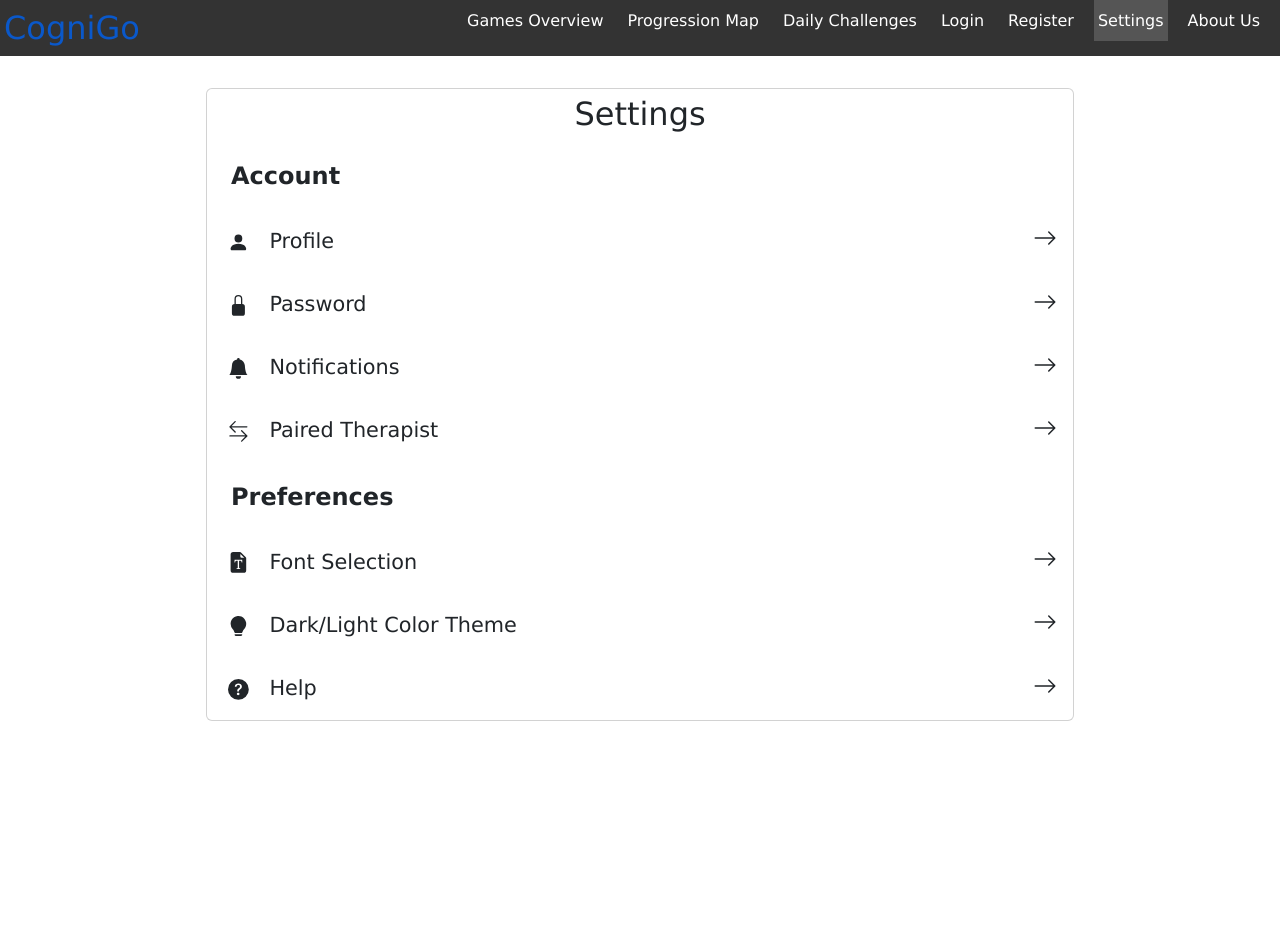
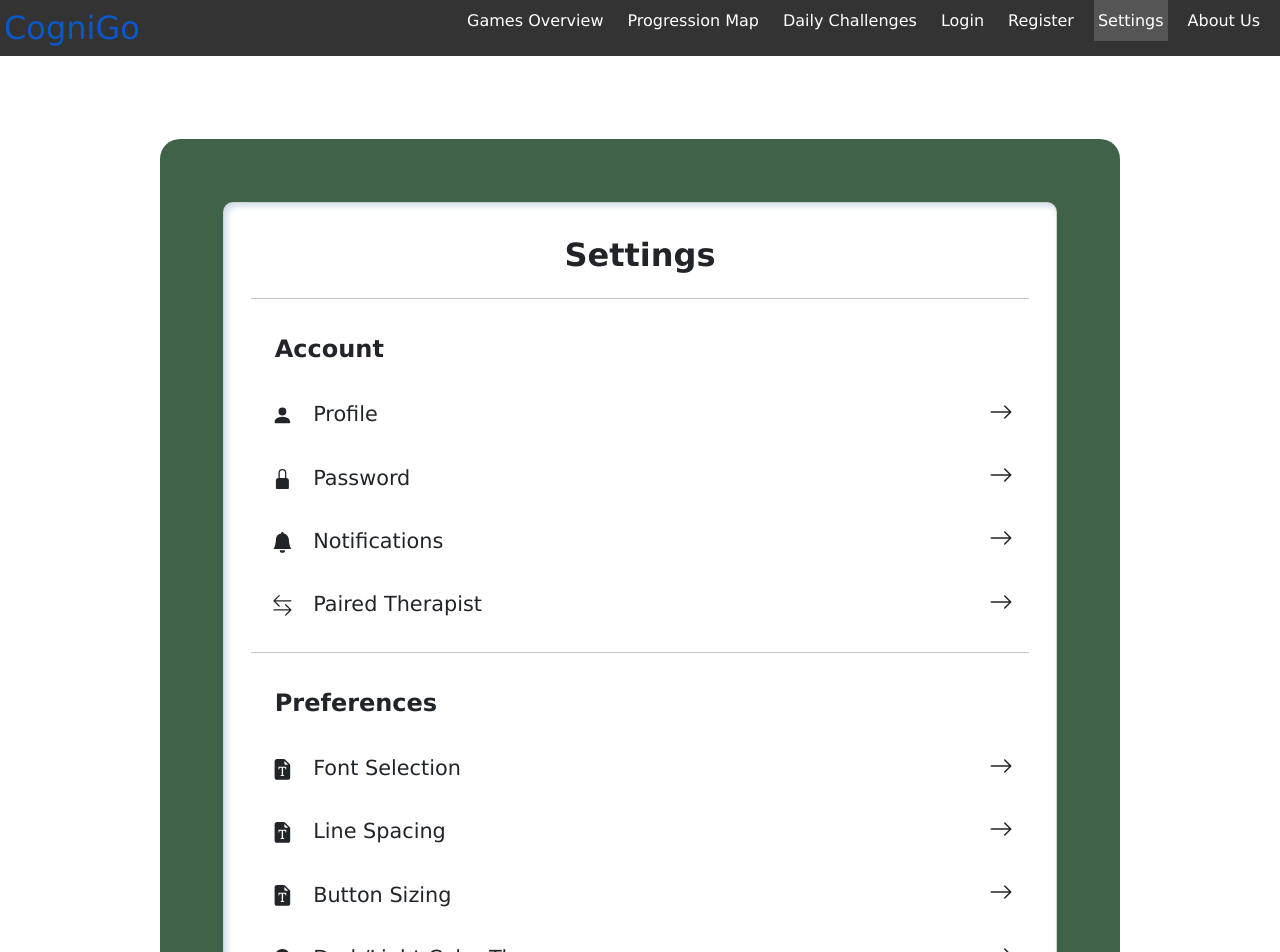
Before and after one commit to chloehylaw/cognigo, a React (Create React App) app: page /settings in a window 1280 px wide. Shown: the top 952 px of the page. Before the commit the page ends 800 px from the top, so only its background shows below. Built offline with nearby package versions, Linux system fonts and the light colour scheme.

Commit message:
made changes for consistency

```diff
--- a/src/components/Setting.js
+++ b/src/components/Setting.js
@@ -4,9 +4,11 @@ import Container from 'react-bootstrap/Container';
 import Row from 'react-bootstrap/Row';
 import Col from 'react-bootstrap/Col';
 export default function Setting() {
-    return <Container>
-     <Card style={{ marginLeft:'7em', marginRight:'7em', marginTop:'2em', textAlign:'center'}}>
-        <Card.Title style={{fontSize:'2em', marginTop:'0.2em'}}>Settings</Card.Title>
+    return <div className='containerDiv'>
+        <Container className='gridContainerDiv' style={{ maxWidth: "60em"}}>
+     <Card className='dashSection' style={{ margin:'2em', textAlign:'center'}}>
+        <Card.Title style={{fontSize:'2em', marginTop:'0.2em'}}><strong>Settings</strong></Card.Title>
+        <hr style={{width: "100%"}}/>
 <Row style={{marginBottom:'1em', marginTop:'1em'}}>
     <Col style={{marginLeft:'1em', textAlign:'left', fontSize:'150%', fontWeight:'bold'}}>Account</Col>
     <Col></Col>
@@ -27,12 +29,21 @@ export default function Setting() {
     <Col style={{marginLeft:'1em', textAlign:'left', fontSize:'130%'}}><BsArrowLeftRight style={{marginRight:'1em'}}></BsArrowLeftRight>Paired Therapist</Col>
     <Col style={{textAlign:'right', marginRight:'1em'}}><BsArrowRight style={{fontSize:'150%'}}></BsArrowRight></Col>
 </Row>
+<hr style={{width: "100%"}}/>
 <Row style={{marginBottom:'1em', marginTop:'1em'}}>
     <Col style={{marginLeft:'1em', textAlign:'left', fontSize:'150%', fontWeight:'bold'}}>Preferences</Col>
     <Col></Col>
 </Row>
 <Row style={{marginBottom:'1em', marginTop:'1em'}}>
     <Col style={{marginLeft:'1em', textAlign:'left', fontSize:'130%'}}><BsFileEarmarkFontFill style={{marginRight:'1em'}}></BsFileEarmarkFontFill>Font Selection</Col>
+    <Col style={{textAlign:'right', marginRight:'1em'}}><BsArrowRight style={{fontSize:'150%'}}></BsArrowRight></Col>
+</Row>
+<Row style={{marginBottom:'1em', marginTop:'1em'}}>
+    <Col style={{marginLeft:'1em', textAlign:'left', fontSize:'130%'}}><BsFileEarmarkFontFill style={{marginRight:'1em'}}></BsFileEarmarkFontFill>Line Spacing</Col>
+    <Col style={{textAlign:'right', marginRight:'1em'}}><BsArrowRight style={{fontSize:'150%'}}></BsArrowRight></Col>
+</Row>
+<Row style={{marginBottom:'1em', marginTop:'1em'}}>
+    <Col style={{marginLeft:'1em', textAlign:'left', fontSize:'130%'}}><BsFileEarmarkFontFill style={{marginRight:'1em'}}></BsFileEarmarkFontFill>Button Sizing</Col>
     <Col style={{textAlign:'right', marginRight:'1em'}}><BsArrowRight style={{fontSize:'150%'}}></BsArrowRight></Col>
 </Row>
 <Row style={{marginBottom:'1em', marginTop:'1em'}}>
@@ -48,4 +59,5 @@ export default function Setting() {
 
 
     </Container>
+    </div>
 }
--- a/src/pages/AboutUs.js
+++ b/src/pages/AboutUs.js
@@ -9,11 +9,17 @@ import './progress.css';
 import {BsFill1CircleFill,BsFill2CircleFill, BsFill3CircleFill } from 'react-icons/bs'
 
 export default function AboutUs() {
-    return <Container>
+    return <div className='containerDiv'>
+        <Container className='gridContainerDiv'>
+            <div className='dashSection' style={{marginTop: "1em", marginBottom: "1em"}}>
                 <h2 style={{textAlign:'center'}}> What are we?</h2>
                 <p> We are a Company that wishes to enhance the traditional means of cognitive rehabilitation therapy, we do this by using a gamefied approach to better increase your skills in memory, attention, visual spatial reasoning and language. As well, with a customizable interface, you can change the way this whole app looks to better your experience.</p>
+            </div>
+            <div className='dashSection' style={{marginTop: "1em", marginBottom: "1em"}}>
                 <h2 style={{marginTop:'1em', textAlign:'center'}}> Why did we do this?</h2>
                 <p> We felt that patients who had cognitive impariements didn't have the best means to get better given the current system being slow and unmotivating. So we felt with our method, that users could stay motivated and get better from the comfort of their homes.  </p>
+            </div>
+            <div className='dashSection' style={{marginTop: "1em", marginBottom: "1em"}}>
                 <Row>
                     <h2 style={{marginTop:'1em', marginBottom:'1em', textAlign:'center'}}>The engineers behind this app</h2>
                     <Col>Zachary Bruce</Col>
@@ -22,7 +28,9 @@ export default function AboutUs() {
                     <Col>Chloe Hei Yu Law</Col>
                     <Col>Khaled Owaida</Col>
                     <Col>Mauran Pavan</Col>
+                </Row>
+            </div>
 
-        </Row>
         </Container>
+    </div>
 }
--- a/src/pages/Home.js
+++ b/src/pages/Home.js
@@ -12,13 +12,14 @@ export default function Home() {
 
     return <Container>
         <Row >
-            <Col ><h1 className='text-center'>Welcome to CogniGo!</h1>
-            <p style={{textAlign:'justify'}} > Cognitive rehabilitation therapy (CRT)
+            <Col ><h1 style={{textAlign:'left', marginTop: "2em"}}>Welcome to CogniGo!</h1>
+            <p style={{textAlign:'left'}} > Cognitive rehabilitation therapy (CRT)
                 is useful for people with cognitive impairments. However,
                 it can be difficult and time-consuming for patients.
-                With CogniGo we can help to make you the best you can be. </p>
+                With CogniGo we can help to make you the best you can be.
+                <Button variant="dark" size='lg' style={{marginTop: "3em"}} href='http://localhost:3000/register'>Get started now</Button></p>
 
-                <Button variant="dark" size='lg' href='http://localhost:3000/register'>Get started now</Button>
+
 
             </Col>
             <Col><img src={brain} style={{width:'20em'}}></img></Col>
@@ -26,14 +27,14 @@ export default function Home() {
 
             </Row>
 
-            <h2 style={{textAlign:'left', marginBottom:'1em'}}>How to works!</h2>
+            <h2 style={{textAlign:'left', marginTop:'2em'}}>How to works:</h2>
             <Row style={{height:'10em', marginBottom:'6em'}}>
                 <Col style={{textAlign:'left'}}><BsFill1CircleFill style={{fontSize:'300%', marginBottom:'0.2em'}}></BsFill1CircleFill><h3>Sign up to our app</h3> <p style={{opacity:0.85}}>Using the register page you can click on the button get started now</p></Col>
                 <Col style={{textAlign:'left'}}><BsFill2CircleFill style={{fontSize:'300%', marginBottom:'0.2em'}}></BsFill2CircleFill><h3>Do The Challenges Daily</h3> <p style={{opacity:0.85}}>You can have a therapy assign you games or you can do it yourself, either visiting the Games Overview or the Daily Challenges page can help you improve your cogintive skills.</p></Col>
                 <Col style={{textAlign:'left'}}><BsFill3CircleFill style={{fontSize:'300%', marginBottom:'0.2em'}}></BsFill3CircleFill><h3>Check your progession</h3> <p style={{opacity:0.85}}>By doing the games and daily challenges, you will be able to see how much you improved in your skill overtime!</p></Col>
             </Row>
 
-        <h2 style={{marginBottom:'1em'}}>With us you can be treated to improve your</h2>
+        <h2 style={{marginBottom:'1em'}}>With us, you can exercise a variety of cognitive functions daily:</h2>
         <Row>
         <Col><Card >
         <Card.Img className='home' variant="top" src={memory} />
--- a/src/pages/Login.js
+++ b/src/pages/Login.js
@@ -26,9 +26,9 @@ export default function Login() {
     return (
         <div className="container-signin">
             <section className="wrapper">
-                <div className="heading">
-                    <h1>Login</h1>
-                    <p>New user? <span><a href="/Register">Create an account</a> </span></p>
+                <div className="dashSection" style={{padding: "1.5em"}}>
+                    <div className="heading" style={{textAlign: "center"}}>
+                        <h1 style={{textAlign: "center", marginTop:"1em", marginBottom: "1em"}}><strong>Login</strong></h1>
                     </div>
                     <form onSubmit={login}>
                         <div className="input-control">
@@ -40,7 +40,9 @@ export default function Login() {
                                 onChange={(e) => setPassword(e.target.value)} className="input-field"></input>
                         </div>
                         <button type="submit" name="submit" className="input-submit" value="Sign in">Login</button>
+                        <p>New user? <span><a href="/Register">Create an account</a> </span></p>
                     </form>
+                </div>
             </section>
         </div>
     )
--- a/src/pages/Register.js
+++ b/src/pages/Register.js
@@ -25,9 +25,9 @@ export default function Register() {
     return (
         <div className="container-signin">
             <section className="wrapper">
-                <div className="heading">
-                    <h1>Register</h1>
-                    <p>Already a user? <span><a href="/Login">Login</a> </span></p>
+            <div className="dashSection" style={{padding: "1em"}}>
+                <div className="heading" style={{textAlign: "center"}}>
+                    <h1 style={{textAlign: "center", marginTop:"1em", marginBottom: "1em"}}><strong>Register</strong></h1>
                 </div>
                 <form onSubmit={register}>
                     <div className="input-control">
@@ -39,7 +39,9 @@ export default function Register() {
                                onChange={(e) => setPassword(e.target.value)} className="input-field"></input>
                     </div>
                     <button type="submit" name="submit" className="input-submit" value="Sign in">Submit</button>
+                    <p>Already a user? <span><a href="/Login">Login</a> </span></p>
                 </form>
+            </div>
             </section>
         </div>
     )
--- a/src/pages/index.css
+++ b/src/pages/index.css
@@ -10,15 +10,13 @@
 }
 
 .wrapper {
-    max-width: 28rem;
+    background-color:#3F6249;
+    padding: 3%;
+    border-radius: 20px;
+    max-width: 35rem;
     width: 100%;
-    padding: 2rem 2.5rem;
     border: none;
     outline: none;
-    border-radius: 0.25rem;
-    color: black;
-    background: white;
-    border: 1px solid rgb(0, 0, 0);
 }
 
 .input-control {
```
Lines whose indentation alone changed are shown as unchanged.
